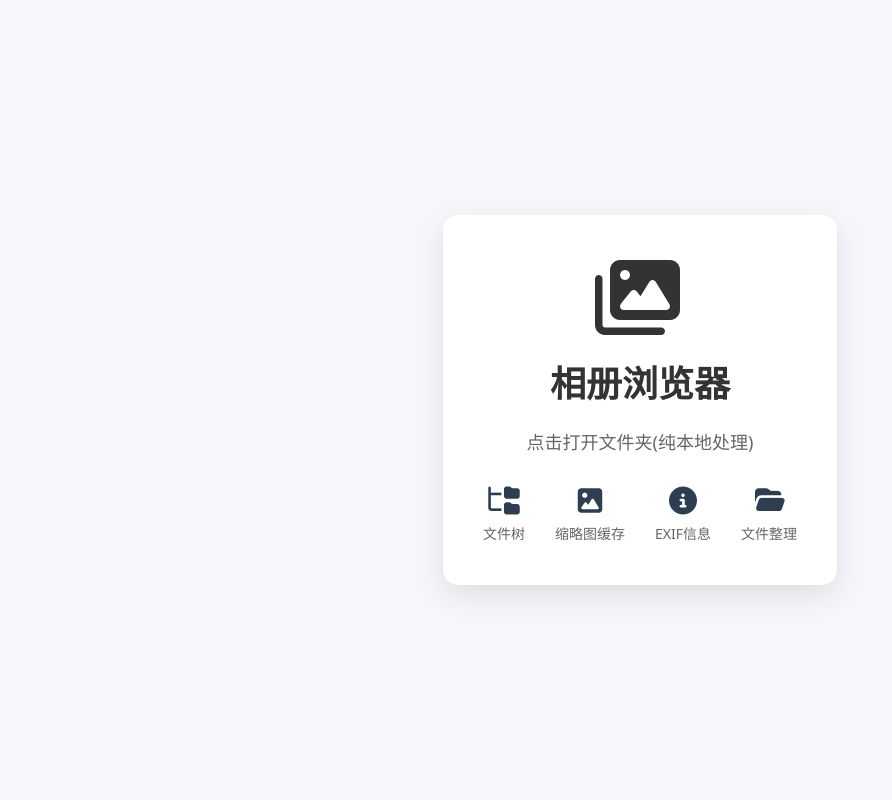
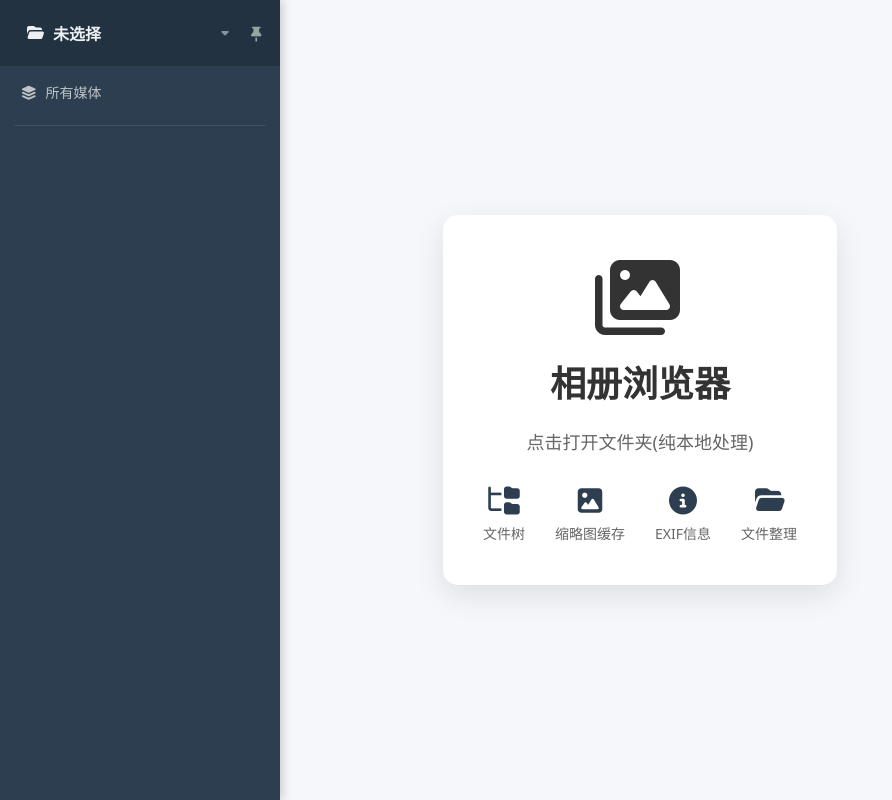
Before and after one commit to HaujetZhao/Gallery-Viewer, a Vue app: page / in a window 1280 px wide. Shown: the whole page, without its empty margins (0-892 px from the left). Built offline with nearby package versions, Linux system fonts and the light colour scheme.

Commit message:
refactor(UI): 启动页 hint 放 container(不再全屏,main-content-wrapper+container 布局,与主界面一致)

```diff
--- a/src/App.vue
+++ b/src/App.vue
@@ -128,7 +128,9 @@ function onKeydown(e) {
     </div>
 
     <!-- 启动页(无 currentFolder) -->
-    <div v-if="!fsStore.currentFolder" id="hint">
+    <div v-if="!fsStore.currentFolder" class="main-content-wrapper" :style="mainStyle">
+      <div class="container">
+        <div id="hint">
           <div class="intro-content" @click="open">
             <i class="fas fa-images" />
             <h1>相册浏览器</h1>
@@ -169,6 +171,8 @@ function onKeydown(e) {
                 </div>
                 <div class="r-meta">
                   {{ r.fileCount || 0 }} 文件 · {{ formatRelativeTime(r.lastUsed) }}
+                </div>
+              </div>
             </div>
           </div>
         </div>
--- a/src/styles/components.css
+++ b/src/styles/components.css
@@ -1,16 +1,13 @@
 /* 初始提示界面 */
+/* 启动页提示(放 container 内,不再全屏) */
 #hint {
-    position: fixed;
-    top: 0;
-    left: 0;
-    height: 100%;
-    width: 100%;
+    flex: 1;
     display: flex;
+    flex-direction: column;
     align-items: center;
     justify-content: center;
     text-align: center;
-    background-color: var(--bg-color);
-    z-index: 1000;
+    padding: 20px 0;
 }
 
 .intro-content {
```
Lines whose indentation alone changed are shown as unchanged.
